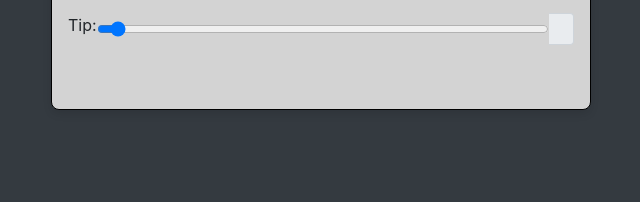
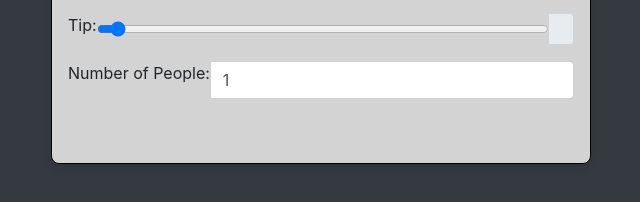
Before and after one commit to AlexH000/TipCalculator, a plain HTML site: page index.html in a window 1280 px wide. Shown: the part 178-380 px from the top of the page, without its empty margins (319-959 px from the left). Drawn offline with nearby package versions, Linux system fonts and the light colour scheme.

Commit message:
Update index.html

```diff
--- a/index.html
+++ b/index.html
@@ -34,7 +34,12 @@
                 </div>
               </div>
 
-
+              <div class="form-group">
+                <div class="input-group">
+                  <label for="">Number of People:</label>
+                  <input type="number" class="form-control" id="numPeople" value="1">
+                </div>
+              </div>
 
             </form>
             <hr>
@@ -56,6 +61,12 @@
                 </div>
               </div>
 
+              <div class="form-group">
+                <div class="input-group">
+                  <span class="input-group-addon">Total per Person</span>
+                  <input type="number" class="form-control" id="totalPerPerson" disabled>
+                </div>
+              </div>
 
             </div>
           </div>
@@ -70,4 +81,4 @@
     <script src="https://maxcdn.bootstrapcdn.com/bootstrap/4.0.0-beta.2/js/bootstrap.min.js" integrity="sha384-alpBpkh1PFOepccYVYDB4do5UnbKysX5WZXm3XxPqe5iKTfUKjNkCk9SaVuEZflJ" crossorigin="anonymous"></script>
     <script src="tip.js"></script>
   </body>
-</html>
+  </html>
```
